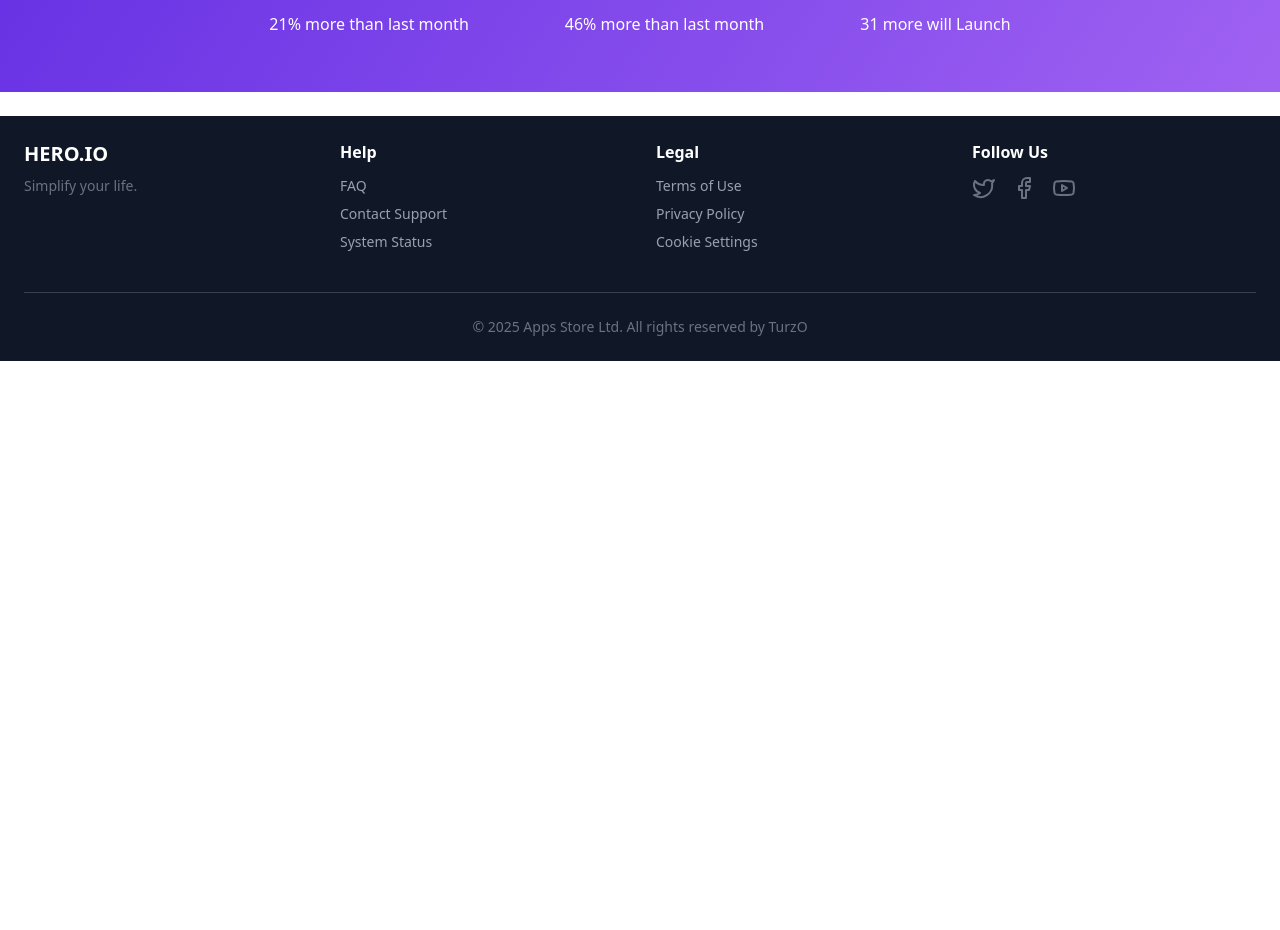
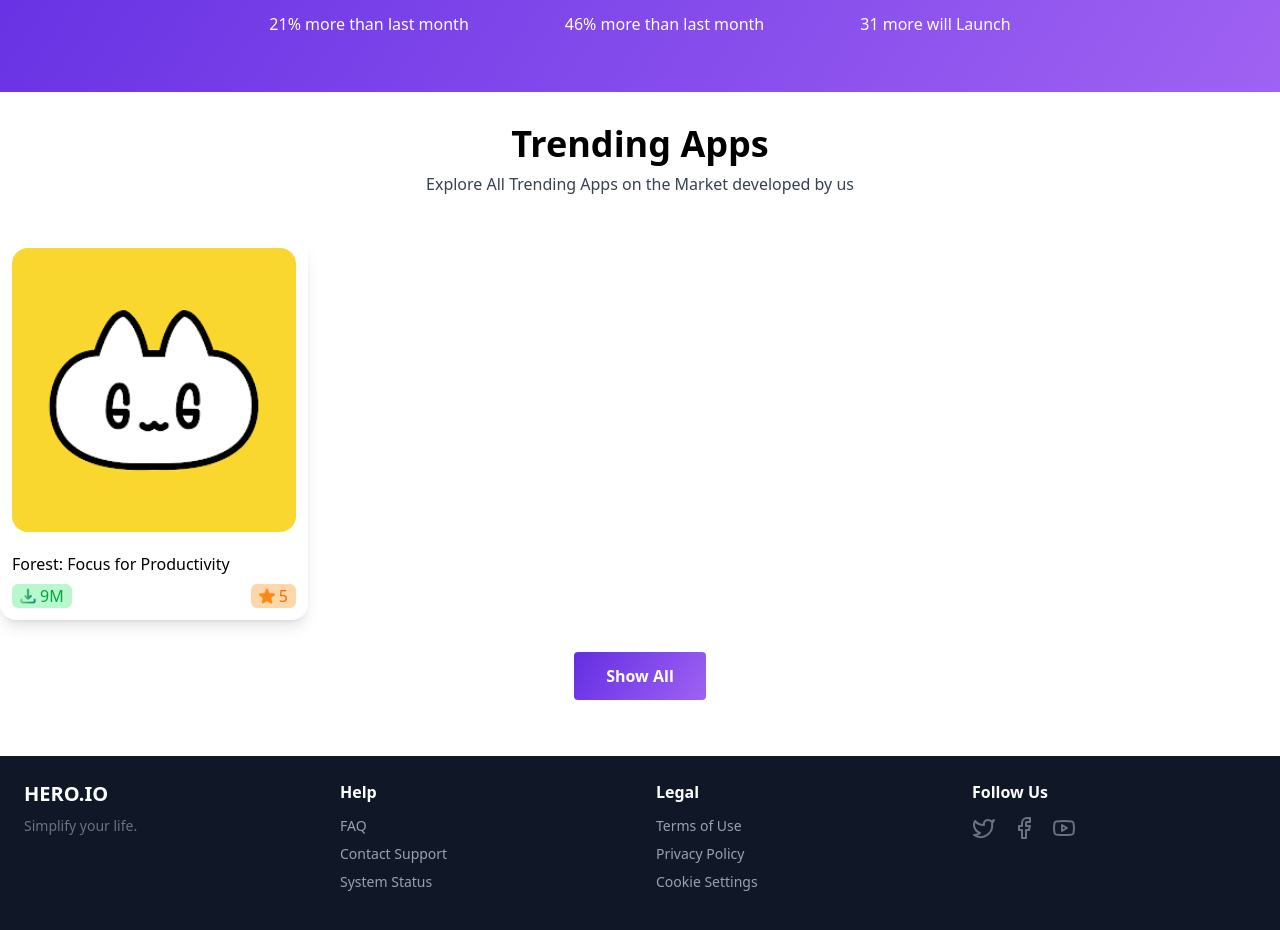
Before and after one commit to Turzo02/App-Store, a React (Vite) app: page / in a window 1280 px wide. Shown: the part 984-1914 px from the top of the page. Before the commit the page ends 1345 px from the top, so only its background shows below. Built offline with nearby package versions, Linux system fonts and the light colour scheme.

Commit message:
Card Added

```diff
--- a/src/App.jsx
+++ b/src/App.jsx
@@ -4,6 +4,7 @@
 import Footer from './Components/Footer/Footer'
 import Navbar from './Components/Navbar/Navbar'
 import States from './Components/States/States'
+import TopApps from './Components/TopApps/TopApps'
 
 function App() {
 
@@ -12,6 +13,7 @@
       <Navbar></Navbar>
       <Banner></Banner>
       <States></States>
+      <TopApps></TopApps>
       <Footer></Footer>
     </>
   )
--- /dev/null
+++ b/src/Components/TopApps/TopApps.jsx
@@ -0,0 +1,54 @@
+import React from 'react';
+import img1 from "../../assets/demo-app (1).webp"
+import downloadICon from "../../assets/icon-downloads.png"
+import ratingIcon from "../../assets/icon-ratings.png"
+const TopApps = () => {
+    return (
+        <div className='max-w-[1440px] mx-auto  mt-8'>
+            <div className="heading text-center">
+                <h1 className='text-4xl font-bold'>Trending Apps</h1>
+                <p className='text-gray-700 py-2'>Explore All Trending Apps on the Market developed by us</p>
+            </div>
+
+            <div className="CardContainer grid grid-cols-[repeat(auto-fill,minmax(300px,1fr))]  gap-4 py-8  ">
+
+                {/* Card Design */}
+                <div className="card bg-white shadow-lg rounded-2xl overflow-hidden
+                hover:shadow-2xl hover:-translate-x-1 hover:translate-y-1
+                transition-transform duration-200">
+                    <div className="top flex justify-center p-3">
+                        <img src={img1} alt="" className="w-full object-cover rounded-2xl" />
+                    </div>
+                    <h1 className="px-3 mt-2">Forest: Focus for Productivity</h1>
+                    <div className="bottom flex justify-between px-3 pb-3 mt-2">
+                        <div className="flex items-center text-green-600 bg-green-200 px-2 rounded-md">
+                            <img className="w-4 mr-1" src={downloadICon} alt="" />
+                            9M
+                        </div>
+                        <div className="flex items-center text-orange-500 bg-orange-200 px-2 rounded-md">
+                            <img className="w-4 mr-1" src={ratingIcon} alt="" />
+                            5
+                        </div>
+                    </div>
+                </div>
+
+            </div>
+
+
+            <div className="bottom flex justify-center">
+                <button
+                    className="bg-[linear-gradient(125.07deg,rgba(99,46,227,1),rgba(159,98,242,1)_100%)]
+             flex py-3 px-8 rounded justify-center text-white font-semibold border-0
+             cursor-pointer mb-8
+             hover:bg-[linear-gradient(125.07deg,rgba(120,30,250,1),rgba(180,110,250,1)_100%)]
+             transition-all duration-300"
+                >
+                    Show All
+                </button>
+
+            </div>
+        </div>
+    );
+};
+
+export default TopApps;
```
